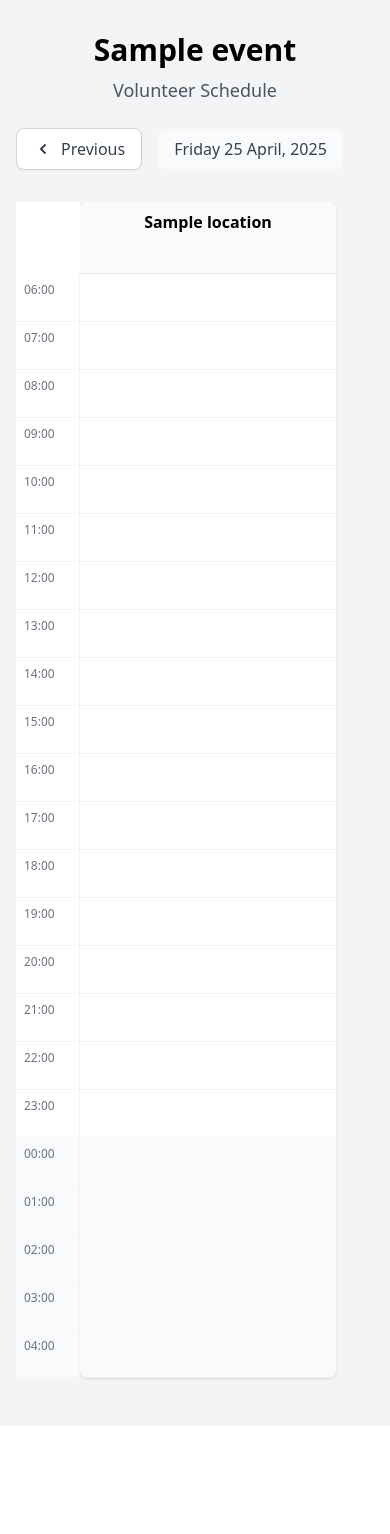
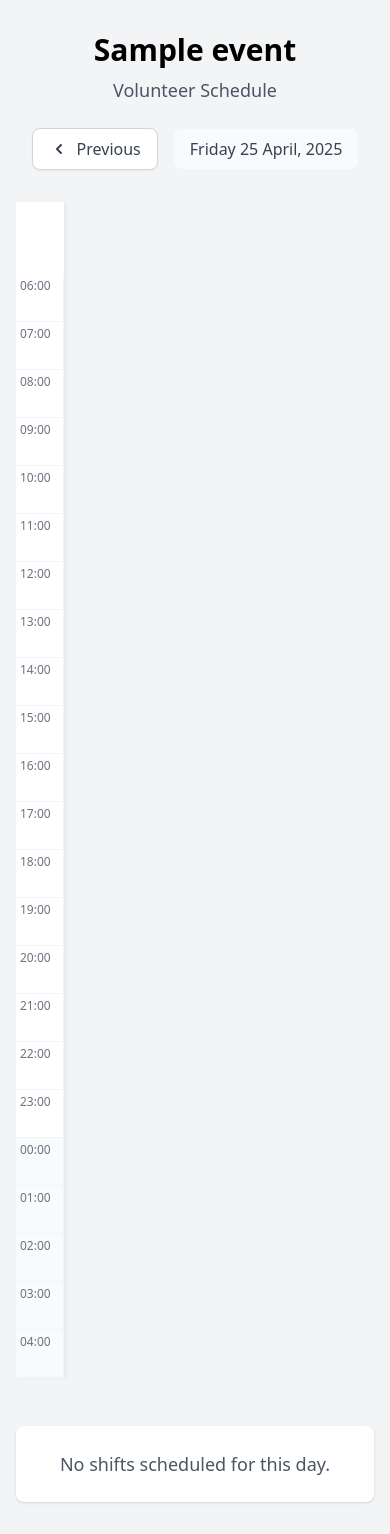
Before and after one commit to augt1/volunteer-shift-scheduler, a Django app: page /shifts/public/day/2025/4/25/ in a window 390 px wide. Before the commit the page ends 1382 px from the top, so only its background shows below. Run offline with Django 5.2, Linux system fonts and the light colour scheme; tables that the repository leaves empty hold one stand-in row (values such as "Sample post"); some libraries are stand-ins or nearby versions.

Commit message:
Add responsive design and empty state to public day view schedule

```diff
--- a/shifts/templates/shifts/public_day_view.html
+++ b/shifts/templates/shifts/public_day_view.html
@@ -10,6 +10,31 @@
     <script src="https://cdn.tailwindcss.com"></script>
     <style>
         [x-cloak] { display: none !important; }
+
+        .hours-column {
+            position: sticky;
+            left: 0;
+            z-index: 20;
+            background-color: white;
+            box-shadow: 2px 0 4px rgba(0, 0, 0, 0.05);
+        }
+
+        @media (max-width: 640px) {
+            .container {
+                padding-left: 0.5rem;
+                padding-right: 0.5rem;
+            }
+
+            .date-nav {
+                flex-wrap: wrap;
+                justify-content: center;
+                gap: 0.5rem;
+            }
+
+            .location-column {
+                min-width: 250px;
+            }
+        }
     </style>
 </head>
 <body class="bg-gray-100">
@@ -19,8 +44,8 @@
             <p class="text-lg text-gray-600 mt-2">Volunteer Schedule</p>
         </div>
 
-        <div class="flex justify-between items-center mb-8">
-            <div class="flex gap-4 items-center">
+        <div class="flex justify-center items-center mb-8">
+            <div class="flex gap-4 items-center date-nav">
                 {% if show_prev %}
                 <a href="{% url 'public_day_view' prev_day.year prev_day.month prev_day.day %}"
                    class="inline-flex items-center gap-2 bg-white border border-gray-300 text-gray-700 px-4 py-2 rounded-lg font-medium hover:bg-gray-50 hover:border-gray-400 focus:outline-none focus:ring-2 focus:ring-offset-2 focus:ring-blue-500 transition-all duration-200 shadow-sm">
@@ -50,11 +75,11 @@
         <div class="overflow-x-auto pb-4">
             <div class="flex">
                 <!-- Hours column -->
-                <div class="w-16 flex-none sticky left-0 z-10 bg-white">
+                <div class="w-12 sm:w-16 flex-none hours-column">
                     <div class="h-[72px] bg-white"></div> <!-- Header space -->
                     <div class="grid grid-cols-1" style="grid-template-rows: repeat({{ hour_slots|length }}, minmax(3rem, auto));">
                         {% for hour in hour_slots %}
-                        <div class="p-2 {% if hour.hour < 5 %}bg-gray-50{% endif %} border-b border-r border-gray-100">
+                        <div class="p-1 sm:p-2 {% if hour.hour < 5 %}bg-gray-50{% endif %} border-b border-r border-gray-100">
                             <div class="text-xs font-medium text-gray-500">{{ hour|time:"H:i" }}</div>
                         </div>
                         {% endfor %}
@@ -64,7 +89,9 @@
                 <!-- Locations grid -->
                 <div id="grid-container" class="flex gap-2">
                     {% for location in locations %}
-                    <div class="bg-white rounded-lg shadow overflow-hidden w-64 flex-none">
+                        {% with location_shifts=shifts_by_location|get_item:location %}
+                        {% if location_shifts %}
+                        <div class="bg-white rounded-lg shadow overflow-hidden w-[250px] sm:w-64 flex-none location-column">
                             <div class="sticky top-0 text-center p-2 bg-gray-50 border-b h-[72px] z-10">
                                 <div class="font-bold">{{ location.name }}</div>
                             </div>
@@ -76,7 +103,6 @@
                                 {% endfor %}
 
                                 <!-- Shifts as absolute positioned elements -->
-                            {% with location_shifts=shifts_by_location|get_item:location %}
                                 {% for hour_str, shifts in location_shifts.items %}
                                 {% for shift in shifts %}
                                 <div class="absolute px-0.5 group"
@@ -125,13 +151,20 @@
                                 </div>
                                 {% endfor %}
                                 {% endfor %}
-                            {% endwith %}
                             </div>
                         </div>
+                        {% endif %}
+                        {% endwith %}
                     {% endfor %}
                 </div>
             </div>
         </div>
+
+        {% if not has_shifts %}
+        <div class="text-center mt-8 p-6 bg-white rounded-lg shadow">
+            <p class="text-gray-600 text-lg">No shifts scheduled for this day.</p>
+        </div>
+        {% endif %}
     </div>
 </body>
 </html>
--- a/shifts/views.py
+++ b/shifts/views.py
@@ -445,6 +445,9 @@ def public_day_view(request, year, month, day):
     # Process shifts by location
     shifts_by_location = _process_shifts_for_day_view(shifts, hour_to_position)
 
+    # Check if there are any shifts for this day
+    has_shifts = shifts.exists()
+
     return render(
         request,
         "shifts/public_day_view.html",
@@ -458,6 +461,7 @@ def public_day_view(request, year, month, day):
             "show_prev": show_prev,
             "next_day": next_day,
             "prev_day": prev_day,
+            "has_shifts": has_shifts,
         },
     )
 
```
Lines whose indentation alone changed are shown as unchanged.
